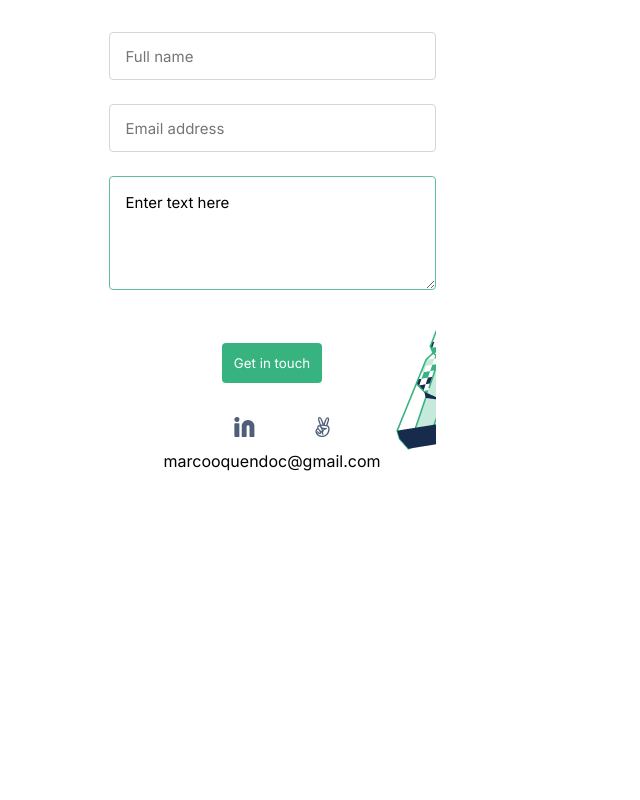
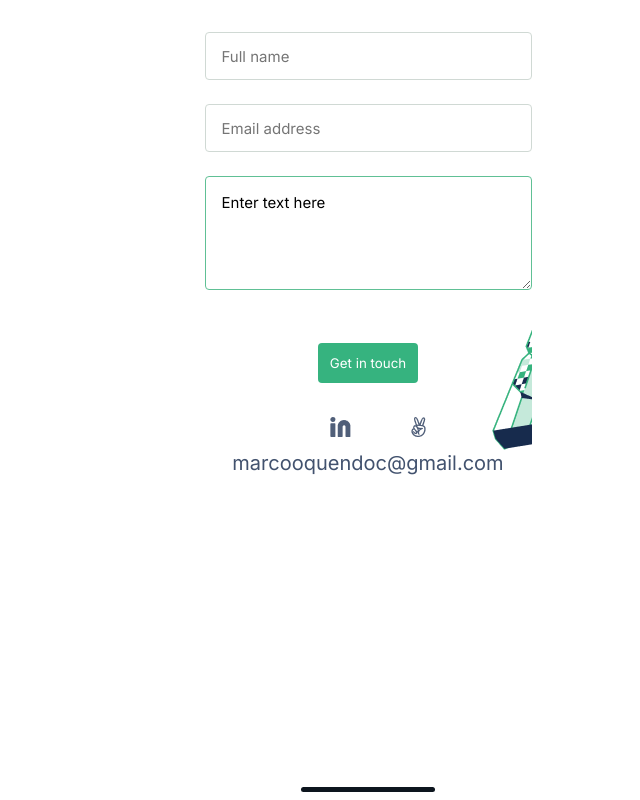
Before and after one commit to MarcoOquendoC/Portfolio, a website: page index.html in a window 1280 px wide. Shown: the part 4548-5348 px from the top of the page, without its empty margins (272-912 px from the left). Before the commit the page ends 5019 px from the top, so only its background shows below. Drawn offline with Linux system fonts and the light colour scheme.

Commit message:
Add styles to form section in styles.css

```diff
--- a/styles.css
+++ b/styles.css
@@ -331,3 +331,28 @@ button:active {
   height: 114px;
   border: 1px solid #60C095;
 }
+
+.last-email {
+  text-align: center;
+  color: #42526E;
+  font-weight: 400;
+  font-size: 20px;
+  height: 189px;
+  margin-bottom: 147px;
+}
+
+body {
+  display: flex;
+  flex-direction: column;
+  align-items: center;
+}
+
+.last-bar {
+  width: 134px;
+  height: 5px;
+  left: calc(50% - 134px/2 - 0.5px);
+  bottom: 8px;
+  background: #0D151E;
+  border-radius: 10px;
+  margin-bottom: 8px;
+}
```
